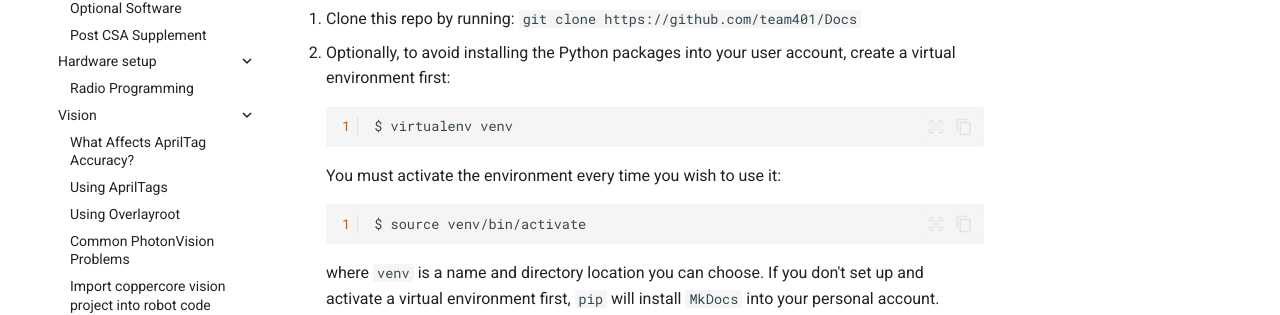
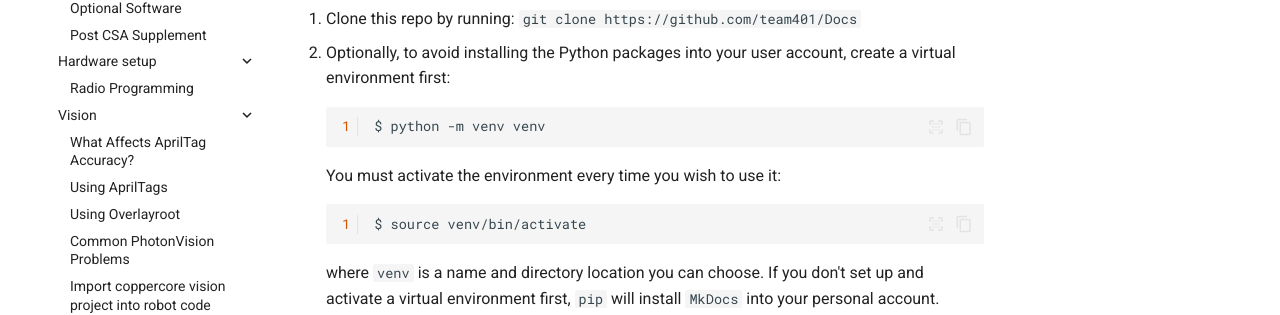
Before and after one commit to team401/Docs, an MkDocs documentation site: the page built from docs/index.md, in a window 1280 px wide and 1163 px high. Shown: the part 391-706 px from the top of the window. Built offline with MkDocs 1.6.1 and Material for MkDocs 9.7.7, drawn with Linux system fonts in a browser that asks for light colours; comment, search, counter and statistics services are not loaded.

Commit message:
Update docs/index.md
copilot is right

Co-authored-by: Copilot <175728472+Copilot@users.noreply.github.com>

````diff
--- a/docs/index.md
+++ b/docs/index.md
@@ -11,7 +11,7 @@ This site uses [Material for MkDocs](https://squidfunk.github.io/mkdocs-material
 2. Optionally, to avoid installing the Python packages into your user account,
 create a virtual environment first:
 ```
-$ virtualenv venv
+$ python -m venv venv
 ```
 You must activate the environment every time you wish to use it:
 ```
````
